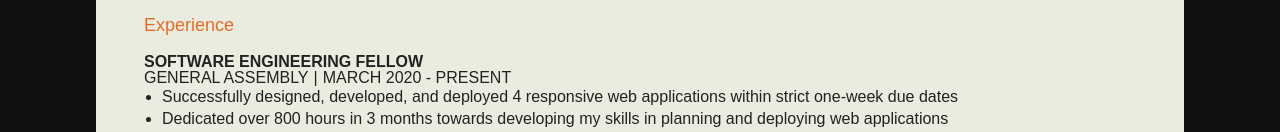
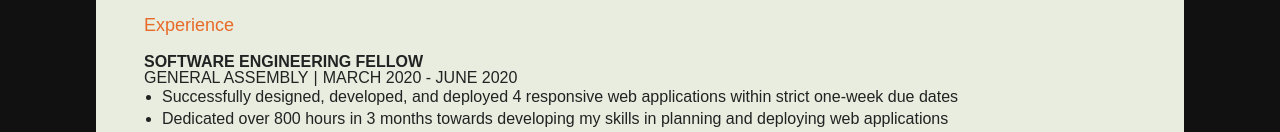
Before and after one commit to StefonSimmons/portfolio, a React (Create React App) app in the folder portfolio_app/: page /resume in a window 1280 px wide. Shown: the part 810-942 px from the top of the page. Built offline with nearby package versions, Linux system fonts and the light colour scheme.

Commit message:
edited resume section

```diff
--- a/portfolio_app/src/components/Resume/Resume.jsx
+++ b/portfolio_app/src/components/Resume/Resume.jsx
@@ -21,7 +21,6 @@ const Page = styled.main`
   font-family: 'Ubuntu Condensed', sans-serif;
   &:hover{
     background: rgba(232, 237, 223, .6);
-
   }
 `
 const Download = styled.a`
@@ -71,7 +70,6 @@ const Divider = styled.hr`
 `
 const Section = styled.div`
   margin-top: 25px;
-
 `
 export const DetailsHeader = styled.h4`
 font-weight: 700;
@@ -89,15 +87,6 @@ const Src = styled.span`
 const Span = styled.span`
   color: #e8eddf;
 `
-
-// const PDFContainer = styled.div`
-//   display: flex;
-//   justify-content: center
-// `
-// const PDF = styled.embed`
-//   height: 50vh;
-//   width: 50vw
-// `
 
 export default function Resume() {
 
@@ -117,9 +106,8 @@ export default function Resume() {
           onMouseLeave={() => updateDisplay(false)}
         >
           {display ?
-          <Download href="https://www.docdroid.net/9JxSF8U/stefon-simmons-resume-2020-6182020-pdf" target="_blank" rel="noopener noreferrer">
+          <Download href="https://www.docdroid.net/RmHsnh7/stefon-simmons-resume-2020-6182020-pdf" target="_blank" rel="noopener noreferrer">
               Download my Resume <Arrow>⬇</Arrow>
-              {/* <img src="https://imgur.com/qbXZwZz.png" alt="download-icon"></img>   */}
           </Download>
             : ''
           }
@@ -177,12 +165,5 @@ export default function Resume() {
       </Border>
     </>
 
-
-
-    // <Border >
-    //   <PDFContainer>
-    // {/* <PDF src="https://docdro.id/KUStH4b" type="application/pdf"/> */}
-    //   </PDFContainer>
-    // </Border>
   )
 }
--- a/portfolio_app/src/data/education-data.json
+++ b/portfolio_app/src/data/education-data.json
@@ -27,7 +27,7 @@
     "institution": "Norfolk State University",
     "location": "Norfolk, VA",
     "major": "Business Management (AACSB Accredited School of Business)",
-    "GPA": "3.64/4.0 (Magna Cum Laude",
+    "GPA": "3.64/4.0 (Magna Cum Laude)",
     "award": "Bachelor of Science",
     "conferralDate": "May 2012"
   }
--- a/portfolio_app/src/data/experience-data.js
+++ b/portfolio_app/src/data/experience-data.js
@@ -13,7 +13,7 @@ const experience = [{
   title: "software engineering fellow",
   business: "GENERAL ASSEMBLY",
   startDate: "March 2020",
-  endDate: "Present",
+  endDate: "June 2020",
   phrases: softwareEngPhrases
 }, {
   title: "registrar",
```
